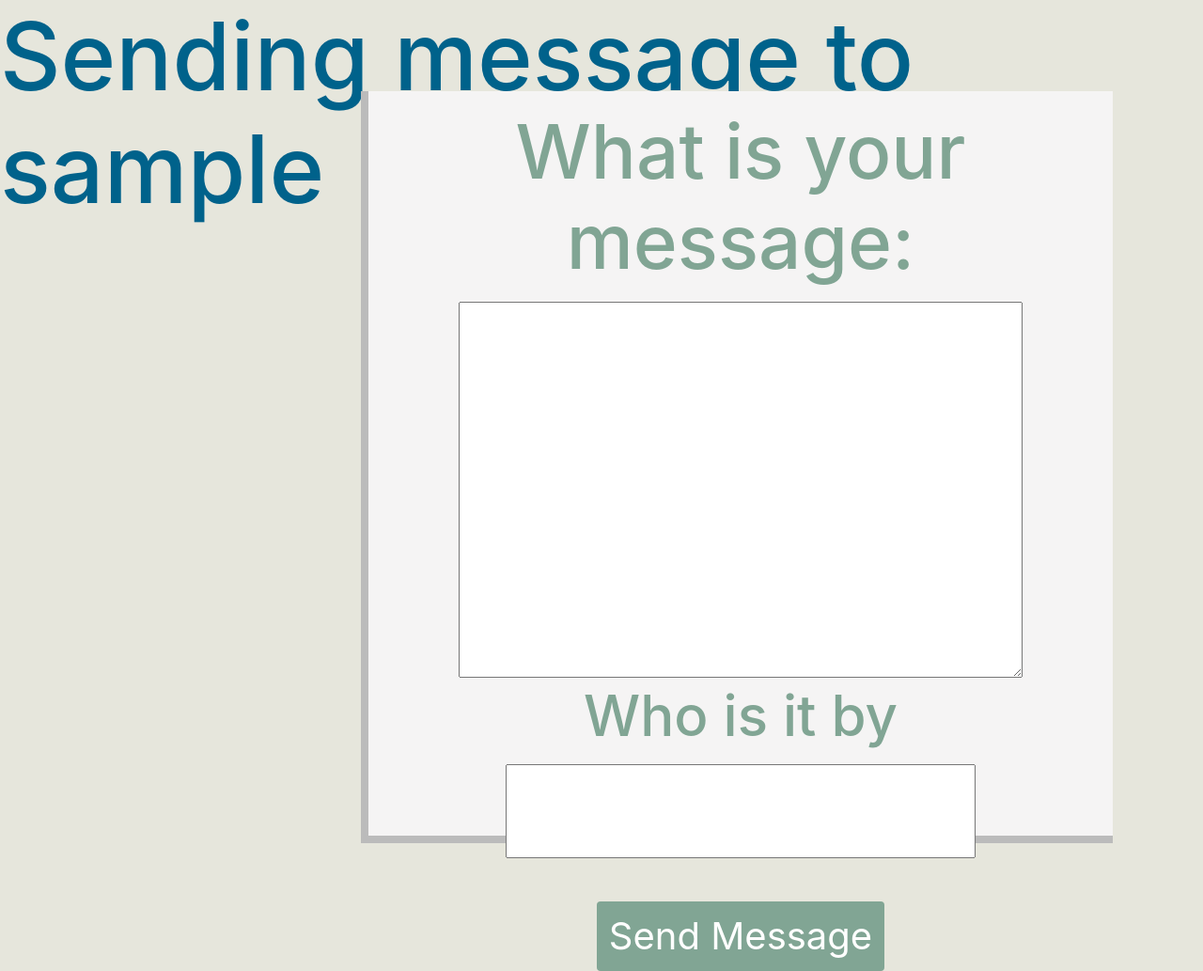
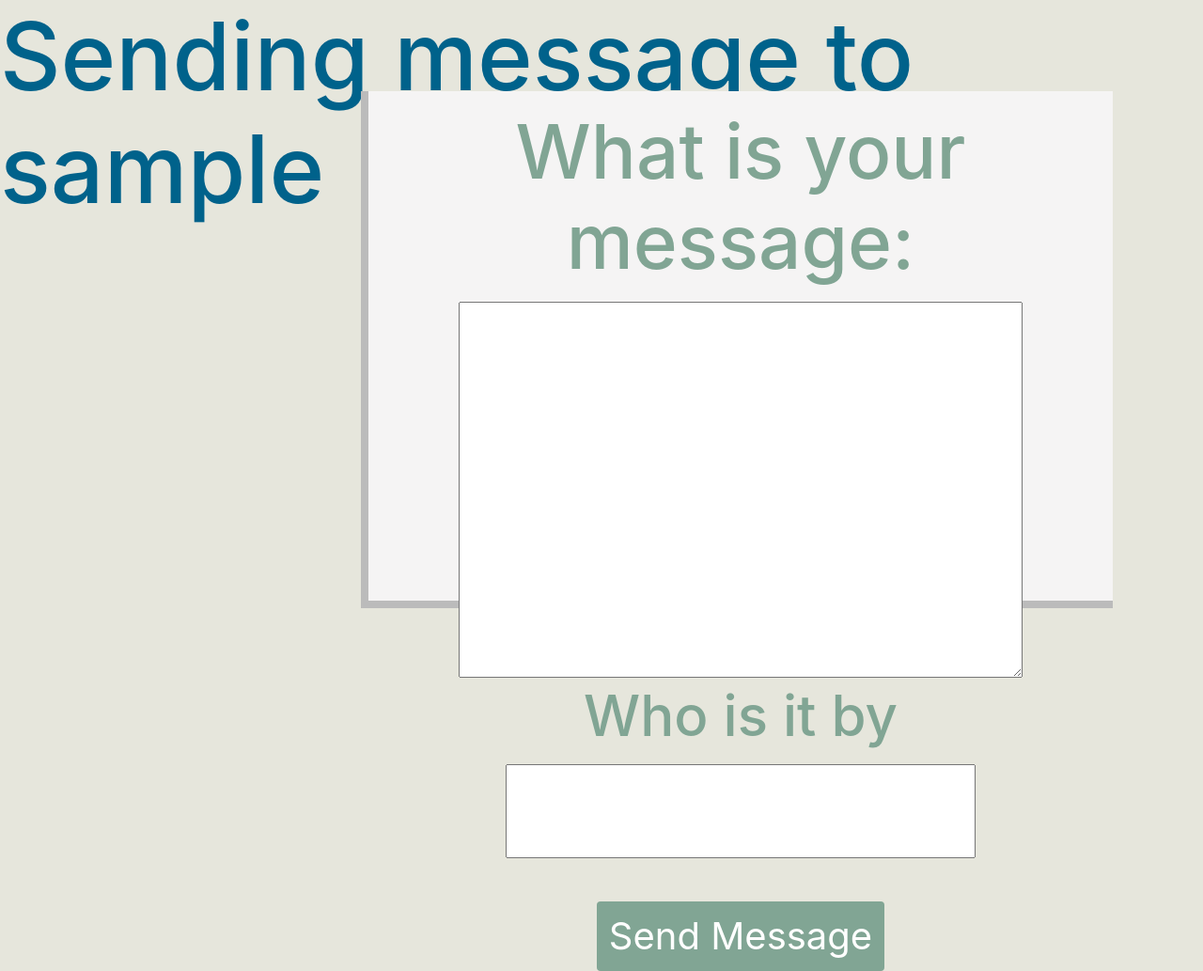
Before and after one commit to aibarrola/AffirmationMessenger, a Flask app: the page made by app_folder/templates/sendMessage.html in a window 1280 px wide. Shown: the part 61-1094 px from the top of the page at 94% size. Run offline with Flask 2, Linux system fonts and the light colour scheme; the visitor is signed in with stand-in values (Sample User, id 1); data comes from the database, SQL or seed files in the repository; some libraries are stand-ins or nearby versions.

Commit message:
added styling to send message

```diff
--- a/app_folder/static/styles/base.css
+++ b/app_folder/static/styles/base.css
@@ -73,6 +73,10 @@ input{
     height:550px;
 }
 
+#messagePaper{
+    height: 550px;
+}
+
 /* styling for the navbar */
 .nav{
     font-size: 3em;
--- a/app_folder/templates/sendMessage.html
+++ b/app_folder/templates/sendMessage.html
@@ -5,7 +5,7 @@
 <h1> Sending message to {{ToUser.username}} </h1>
 
 
-<div class="center paper">
+<div id="messagePaper" class="center paper">
     <form action="" method = "post">
         {{ form.hidden_tag() }}
 
```
